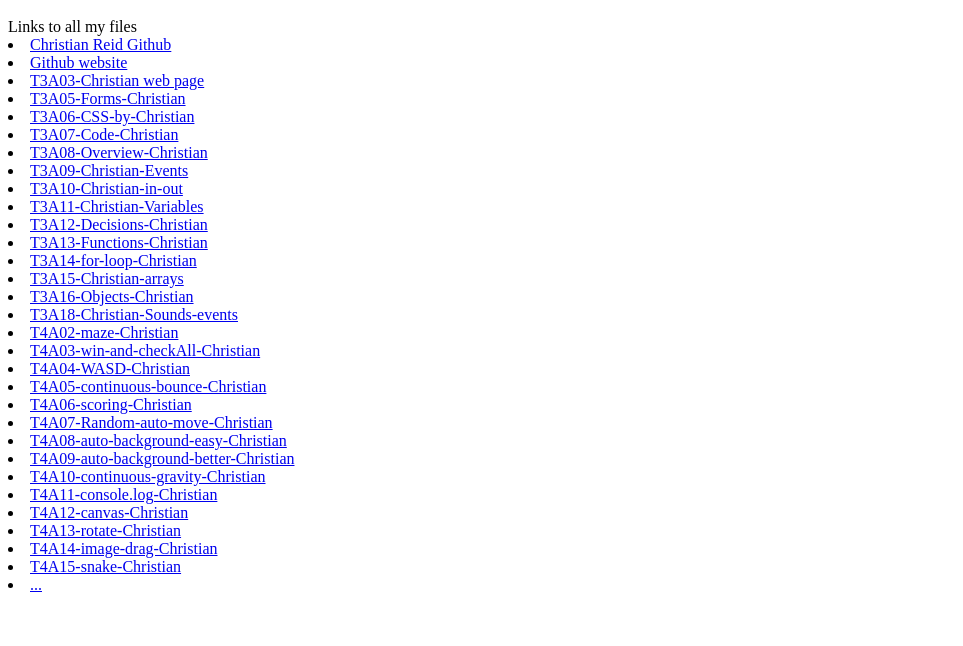
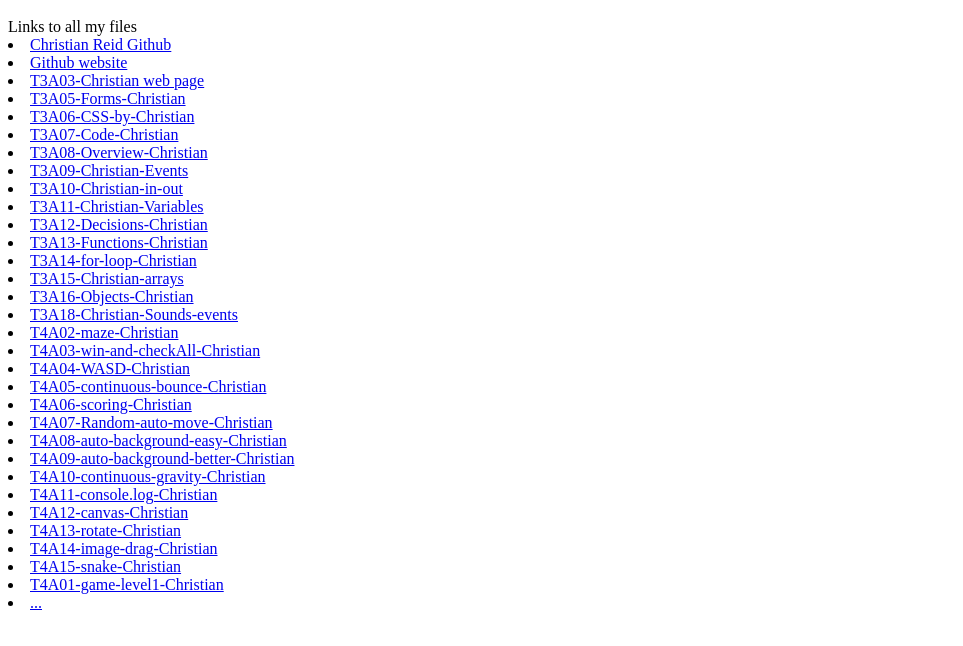
Before and after one commit to Christian-Reid/mss-game-dev-222, a plain HTML site: page Public/index.html in a window 1280 px wide. Shown: the part 48-694 px from the top of the page, without its empty margins (0-963 px from the left). Drawn offline with Linux system fonts and the light colour scheme.

Commit message:
Add files via upload

```diff
--- a/Public/index.html
+++ b/Public/index.html
@@ -34,4 +34,5 @@ Links to all my files<br>
 <li><a href="T4A13-rotate-Christian.html">T4A13-rotate-Christian</a>
 <li><a href="T4A14-image-drag-Christian.html">T4A14-image-drag-Christian</a>
 <li><a href="T4A15-snake-Christian.html">T4A15-snake-Christian</a>
+<li><a href="T4A01-game-level1-Christian.html">T4A01-game-level1-Christian</a>
 <li><a href="...">...</a>
```
Also changed, not shown: Public/Resources/Wincondition.png (added), Public/Resources/myfireball.png (added), Public/index.html.txt, 1 other file.
